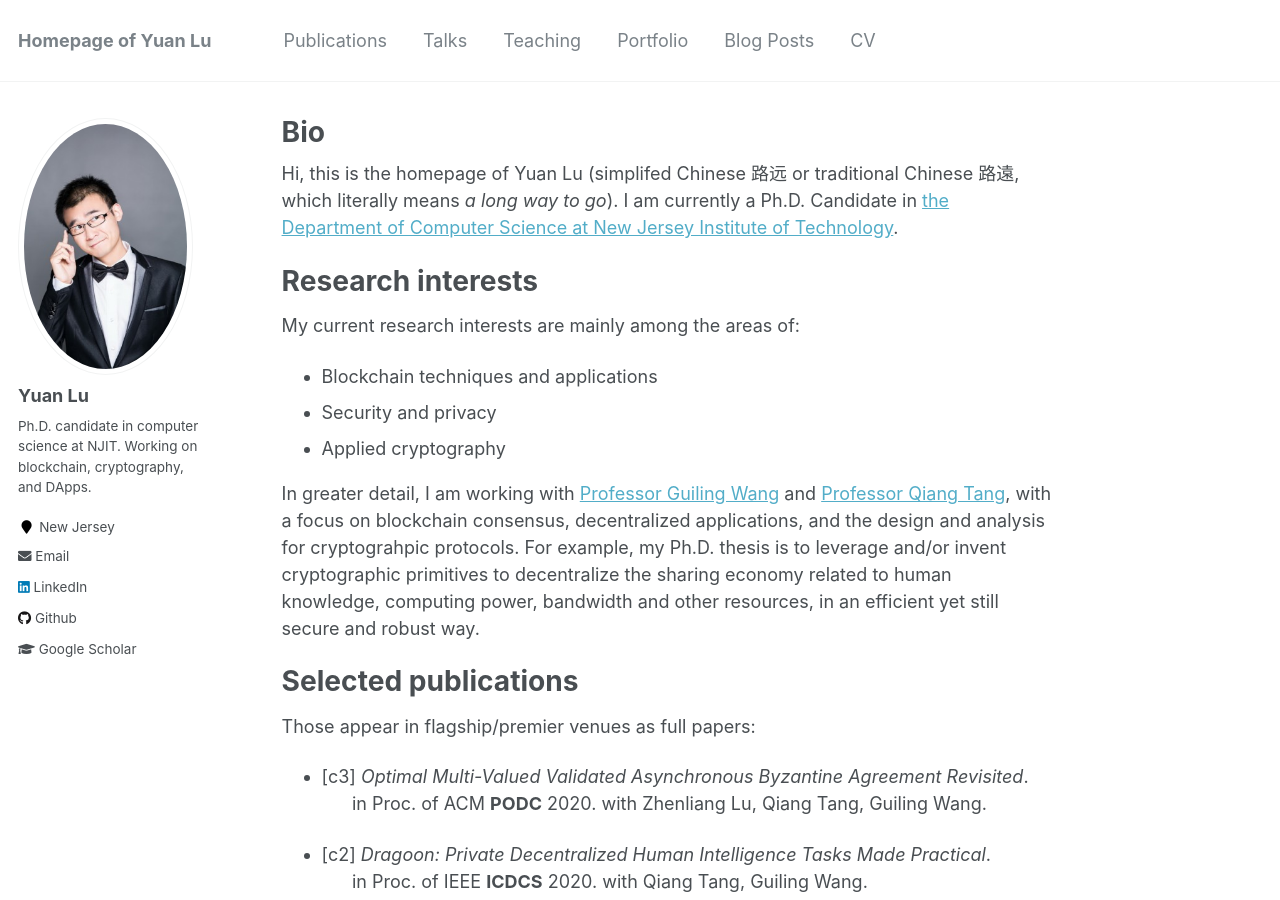
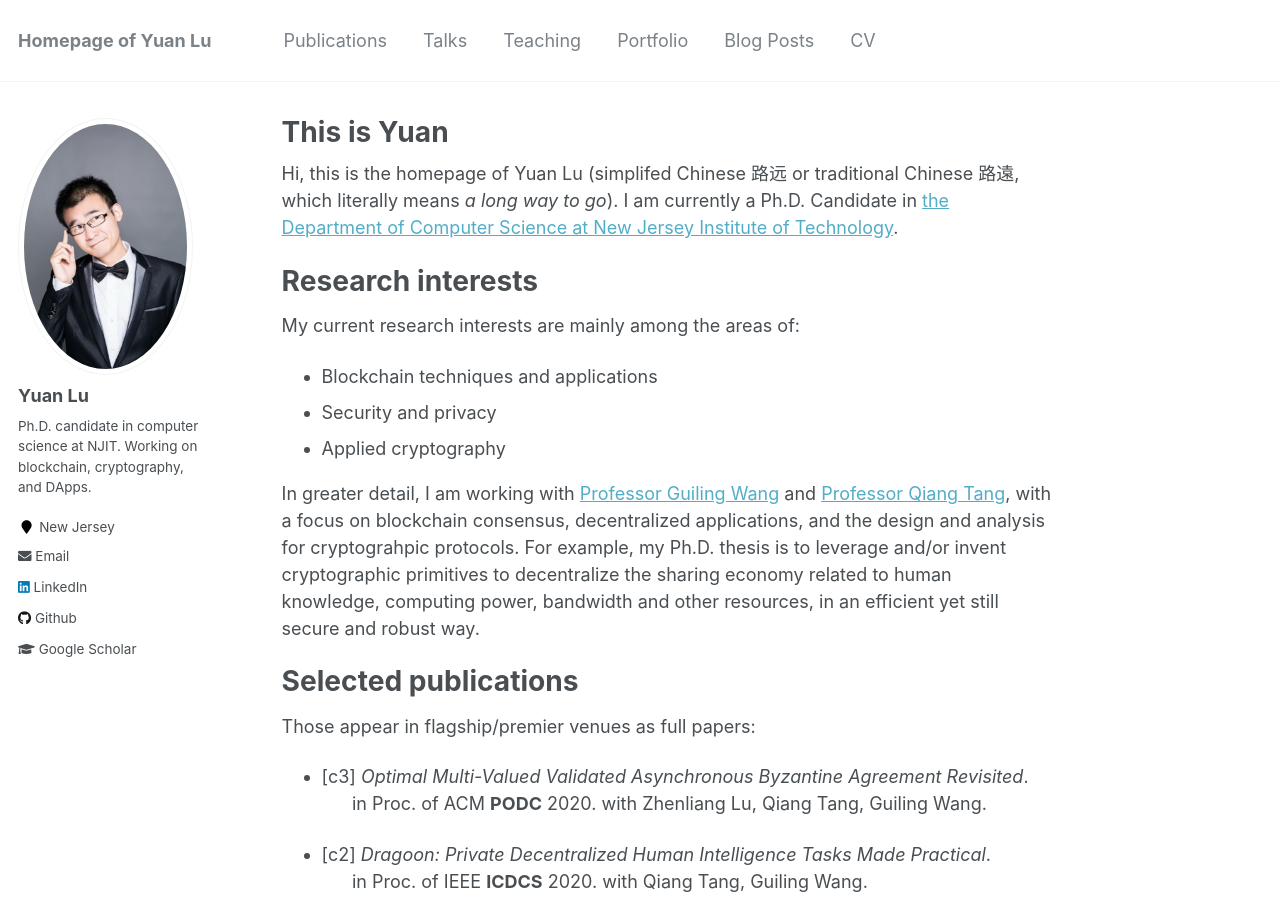
Before and after one commit to yylluu/yylluu.github.io, a Jekyll site: the page built from _pages/about.md, in a window 1280 px wide and 900 px high. Built offline with Jekyll 4.4.1, drawn with Linux system fonts in a browser that asks for light colours.

Commit message:
Update about.md

```diff
--- a/_pages/about.md
+++ b/_pages/about.md
@@ -1,6 +1,6 @@
 ---
 permalink: /
-title: "Bio"
+title: "This is Yuan"
 excerpt: "Yuan Lu's Homepage"
 author_profile: true
 redirect_from:
```
